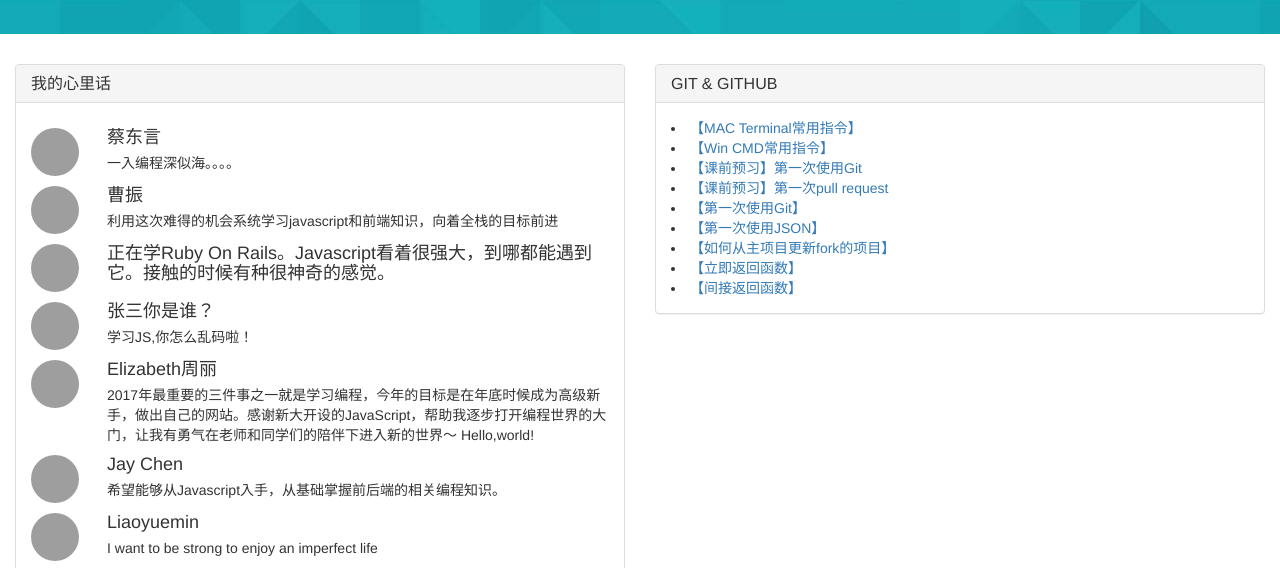
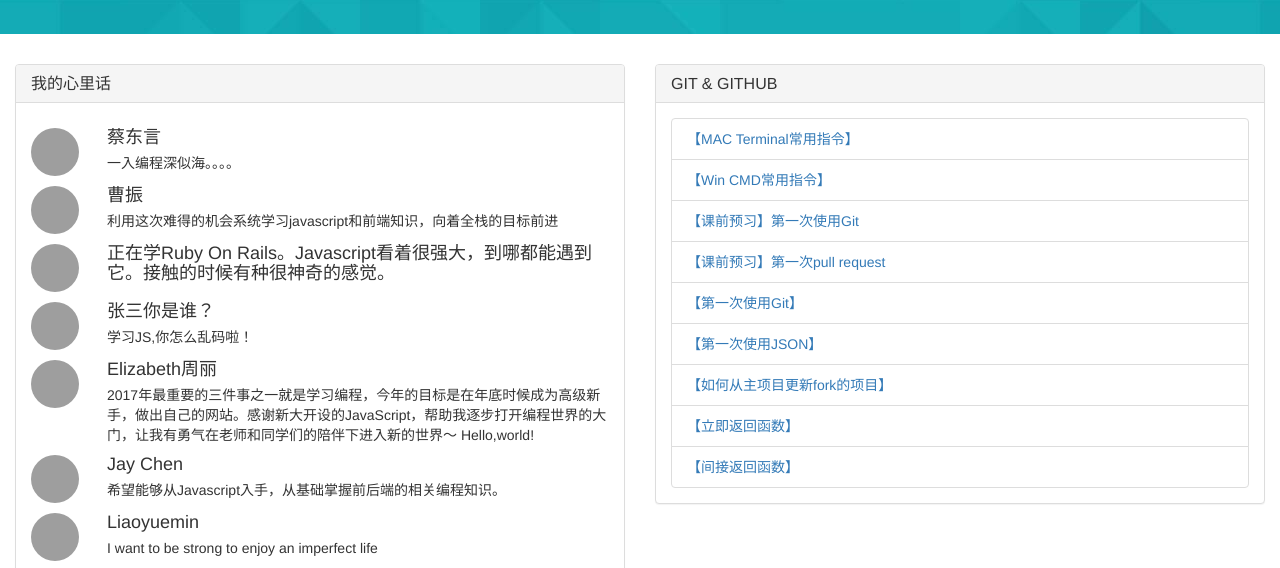
Before and after one commit to zhanglinalove/MyPage, a plain HTML site: page index.html in a window 1280 px wide. Shown: the part 180-748 px from the top of the page. Drawn offline with nearby package versions, Linux system fonts and the light colour scheme; grey boxes are pictures that could not be loaded.

Commit message:
this is my page

```diff
--- a/index.html
+++ b/index.html
@@ -63,38 +63,38 @@
           <h3 class="panel-title">GIT & GITHUB</h3>
         </div>
         <div class="panel-body">
-         <li>
+         <li class="list-group-item">
            <a href="https://github.com/xugy0926/getting-started-with-javascript/blob/master/topics/MAC-Terminal-command-list.md"> 【MAC Terminal常用指令】</a>
          </li>
-         <li>
+         <li class="list-group-item">
           <a href="https://github.com/xugy0926/getting-started-with-javascript/blob/master/topics/Win-Command-list.md">【Win CMD常用指令】</a>
         </li>
-        <li>
+        <li class="list-group-item">
           <a href="https://github.com/xugy0926/getting-started-with-javascript/blob/master/topics/%E7%AC%AC%E4%B8%80%E6%AC%A1pull-request.md">【课前预习】第一次使用Git</a>
         </li>
-        <li>
+        <li class="list-group-item">
           <a href="https://github.com/xugy0926/getting-started-with-javascript/blob/master/topics/%E7%AC%AC%E4%B8%80%E6%AC%A1%E4%BD%BF%E7%94%A8Git.md">【课前预习】第一次pull request</a>
         </li>
 
-        <li>
+        <li class="list-group-item">
           <a href="https://github.com/xugy0926/getting-started-with-javascript/blob/master/topics/%E7%AC%AC%E4%B8%80%E6%AC%A1%E4%BD%BF%E7%94%A8Git.md">【第一次使用Git】</a>
         </li>
 
-        <li>
+        <li class="list-group-item">
           <a href="https://github.com/xugy0926/getting-started-with-javascript/blob/master/topics/%E7%AC%AC%E4%B8%80%E6%AC%A1%E4%BD%BF%E7%94%A8JSON.md">【第一次使用JSON】</a>
         </li>
 
-        <li>
+        <li class="list-group-item">
           <a href="https://github.com/xugy0926/getting-started-with-javascript/blob/master/topics/%E5%A6%82%E4%BD%95%E4%BB%8E%E4%B8%BB%E9%A1%B9%E7%9B%AE%E6%9B%B4%E6%96%B0fork%E7%9A%84%E9%A1%B9%E7%9B%AE.md">【如何从主项目更新fork的项目】</a>
         </li>
 
 
-        <li>
+        <li class="list-group-item">
           <a href="https://github.com/xugy0926/getting-started-with-javascript/blob/master/topics/%E7%AB%8B%E5%8D%B3%E8%BF%94%E5%9B%9E%E5%87%BD%E6%95%B0.md">【立即返回函数】</a>
         </li>
 
 
-        <li>
+        <li class="list-group-item">
           <a href="https://github.com/xugy0926/getting-started-with-javascript/blob/master/topics/%E9%97%B4%E6%8E%A5%E8%BF%94%E5%9B%9E%E5%87%BD%E6%95%B0.md">【间接返回函数】</a>
         </li>
         </div>
```
